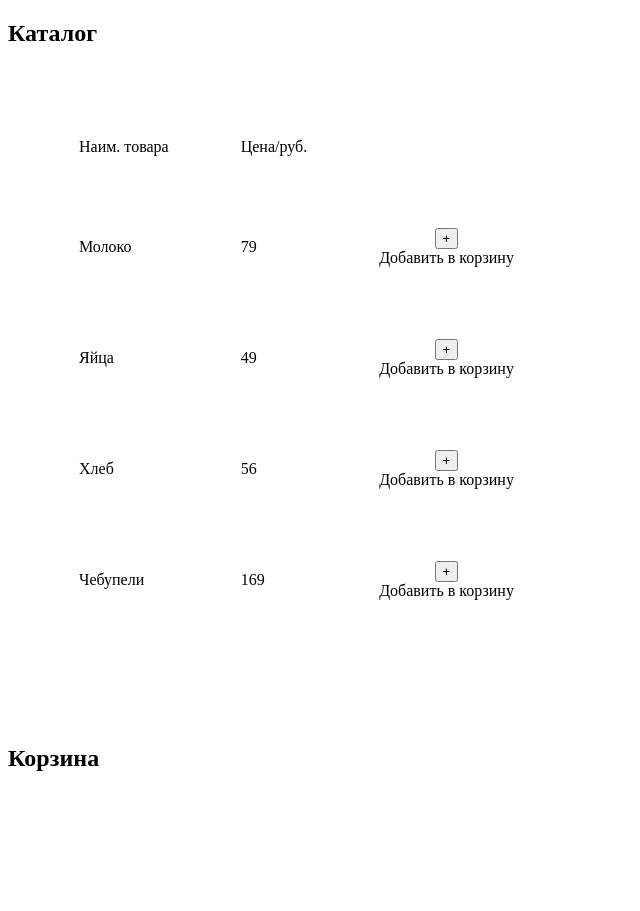
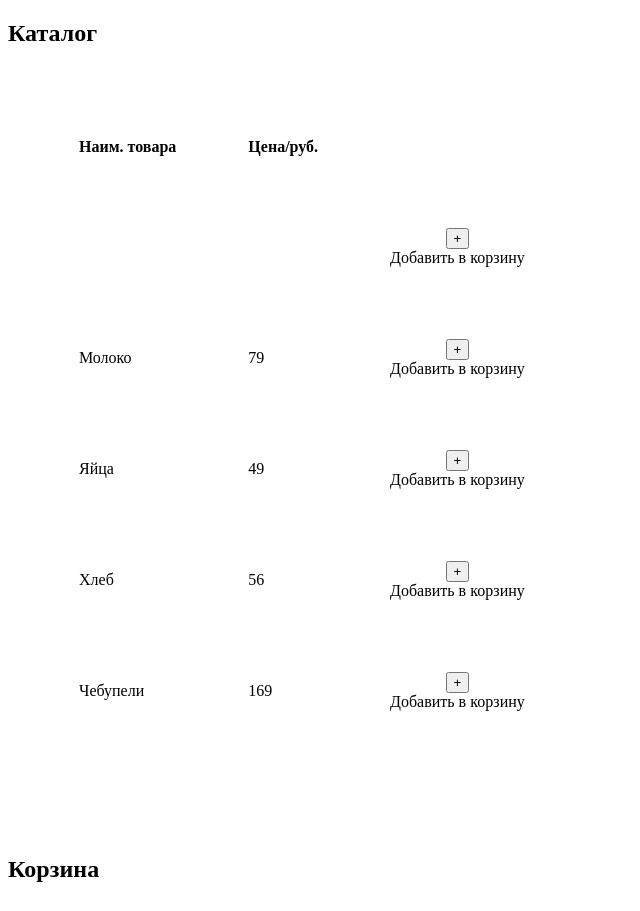
Before and after one commit to Varufak/Catalog, a plain HTML site: page index.html in a window 1280 px wide. Shown: the whole page, without its empty margins (0-640 px from the left). Before the commit the page ends 800 px from the top, so only its background shows below. Drawn offline with Linux system fonts and the light colour scheme.

Commit message:
dynamic js data added

```diff
--- a/index.html
+++ b/index.html
@@ -9,28 +9,14 @@
     <h2>Каталог</h2>
     <table id="catalog" cellspacing="70px">
         <tr>
-            <td>Наим. товара</td>
-            <td>Цена/руб.</td>
+            <th>Наим. товара</th>
+            <th>Цена/руб.</th>
+            <th></th>
         </tr>
         <tr>
             <td id="milk"></td>
             <td id="milkPrice"></td>
-            <td align="center"><button id="milkButton">+</button><div>Добавить в корзину</div></td>
-        </tr>
-        <tr>
-            <td id="eggs"></td>
-            <td id="eggsPrice"></td>
-            <td align="center"><button id="eggsButton">+</button><div>Добавить в корзину</div></td>
-        </tr>
-        <tr>
-            <td id="bread"></td>
-            <td id="breadPrice"></td>
-            <td align="center"><button id="breadButton">+</button><div>Добавить в корзину</div></td>
-        </tr>
-        <tr>
-            <td id="chebupels"></td>
-            <td id="chebupelsPrice"></td>
-            <td align="center"><button id="chebupelsButton">+</button><div>Добавить в корзину</div></td>
+            <td align="center"><button id="milkButton" data-id="0">+</button><div>Добавить в корзину</div></td>
         </tr>
     </table>
     <br><br><br>
--- a/script.js
+++ b/script.js
@@ -1,35 +1,56 @@
 let priceList = [
-    {name: 'Молоко', price: '79'},
-    {name: 'Яйца', price: '49'},
-    {name: 'Хлеб', price: '56'},
-    {name: 'Чебупели', price: '169'}
+    {id: '0', name: 'Молоко', price: '79'},
+    {id: '1', name: 'Яйца', price: '49'},
+    {id: '2', name: 'Хлеб', price: '56'},
+    {id: '3', name: 'Чебупели', price: '169'}
 ]
-
-let milk = priceList[0].name;
-let eggs = priceList[1].name;
-let bread = priceList[2].name;
-let chebupels = priceList[3].name;
-let milkPrice = priceList[0].price;
-let eggsPrice = priceList[1].price;
-let breadPrice = priceList[2].price;
-let chebupelsPrice = priceList[3].price;
-
 
 document.addEventListener("DOMContentLoaded", ready);
 
 function ready() {
-    document.querySelector('#milk').innerHTML = milk;
-    document.querySelector('#eggs').innerHTML = eggs;
-    document.querySelector('#bread').innerHTML = bread;
-    document.querySelector('#chebupels').innerHTML = chebupels;
-    document.querySelector('#milkPrice').innerHTML = milkPrice;
-    document.querySelector('#eggsPrice').innerHTML = eggsPrice;
-    document.querySelector('#breadPrice').innerHTML = breadPrice;
-    document.querySelector('#chebupelsPrice').innerHTML = chebupelsPrice;
+    const tableElement = document.querySelector('#catalog');
+    for (productItem of priceList) {
+        // Создание ячеек
+        const nameCell = document.createElement('td');
+        const priceCell = document.createElement('td');
+        const buttonsCell = document.createElement('td');
+
+        // Заполнение атрибутов ячеек
+        nameCell.className = 'product-name';
+        priceCell.className = 'product-price';
+        buttonsCell.className = 'product-buttons';
+        buttonsCell.align = 'center';
+
+        nameCell.innerHTML = productItem.name;
+        priceCell.innerHTML = productItem.price;
+
+
+        // Кнопка добавления в корзину
+        const addToBasketButton = document.createElement('button');
+        addToBasketButton.dataset.id = productItem.id;
+        addToBasketButton.innerHTML = '+';
+        addToBasketButton.addEventListener('click', addToBasketHandler);
+
+
+        // Текст "Добавить в корзину"
+        const buttonText = document.createElement('div');
+        buttonText.innerHTML = 'Добавить в корзину';
+
+        // Добавление кнопок в ячейки для кнопок
+        buttonsCell.append(addToBasketButton);
+        buttonsCell.append(buttonText);
+
+        // Создание строки
+        const newRow = document.createElement('tr');
+        newRow.append(nameCell);
+        newRow.append(priceCell);
+        newRow.append(buttonsCell);
+
+        tableElement.append(newRow);
+    }
 }
 
-
-document.querySelector('#milkButton').addEventListener('click', addMilk);
-document.querySelector('#eggsButton').addEventListener('click', addEggs);
-document.querySelector('#breadButton').addEventListener('click', addBread);
-document.querySelector('#chebupelsButton').addEventListener('click', addChebupels);
+function addToBasketHandler(event) {
+    const button = event.target;
+    const itemId = button.dataset.id;
+}
```
